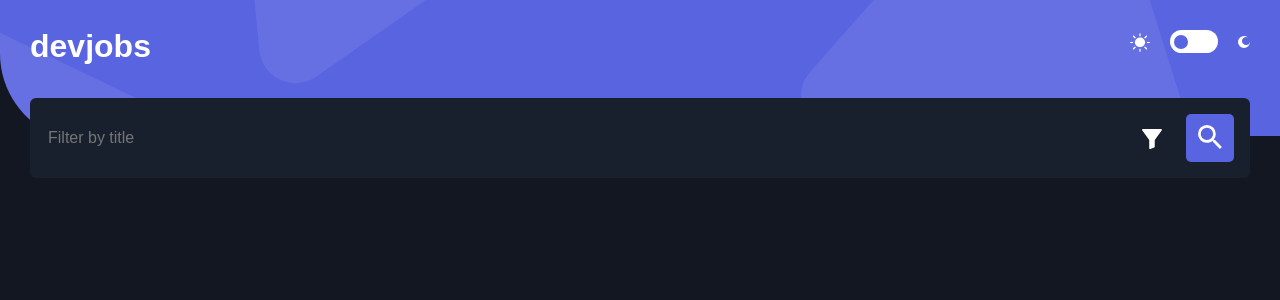
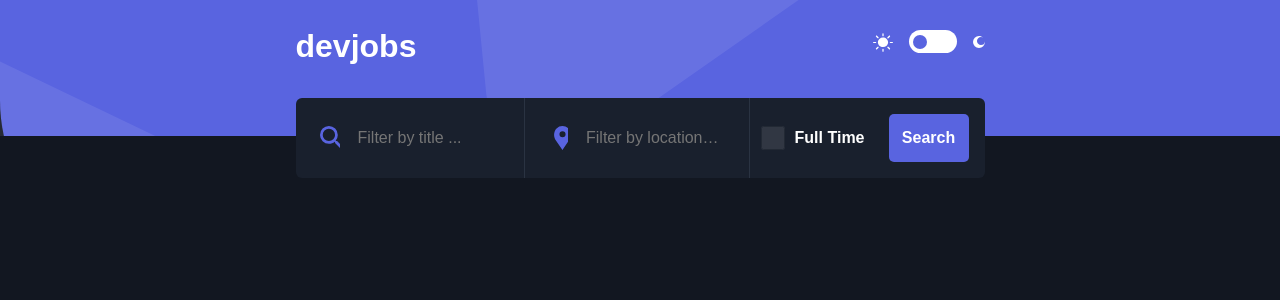
Before and after one commit to harrisonJones12/github-jobs, a React (Create React App) app: page / in a window 1280 px wide. Shown: the top 300 px of the page. Built offline with nearby package versions, Linux system fonts and the light colour scheme.

Commit message:
Add tablet and desktop search bar styles  (#4)

```diff
--- a/src/components/SearchBar/SearchBar.jsx
+++ b/src/components/SearchBar/SearchBar.jsx
@@ -1,4 +1,24 @@
+import React, { useEffect, useState } from "react";
+
 const SearchBar = () => {
+  const [viewportWidth, setViewportWidth] = useState(window.innerWidth);
+
+  const desktopBreakPoint = 1440;
+
+  const TabletBreakPoint = 768;
+
+  useEffect(() => {
+    //call function to set viewport width in state
+    const handleWindowResize = () => setViewportWidth(window.innerWidth);
+
+    window.addEventListener("resize", handleWindowResize);
+
+    // cleanup
+    return () => {
+      window.removeEventListener("resize", handleWindowResize);
+    };
+  }, []);
+
   const filterIcon = (
     <svg width="20" height="20" xmlns="http://www.w3.org/2000/svg">
       <path
@@ -21,14 +41,88 @@ const SearchBar = () => {
     </svg>
   );
 
+  const searchDesktopIcon = (
+    <svg
+      width="24"
+      height="24"
+      xmlns="http://www.w3.org/2000/svg"
+      className="search-desktop-icon"
+    >
+      <path
+        d="M17.112 15.059h-1.088l-.377-.377a8.814 8.814 0 002.15-5.784A8.898 8.898 0 008.898 0 8.898 8.898 0 000 8.898a8.898 8.898 0 008.898 8.899c2.211 0 4.23-.808 5.784-2.143l.377.377v1.081l6.845 6.832 2.04-2.04-6.832-6.845zm-8.214 0A6.16 6.16 0 118.9 2.737a6.16 6.16 0 010 12.322z"
+        fill="#5964e0"
+        fill-rule="nonzero"
+      />
+    </svg>
+  );
+
+  const locationIcon = (
+    <svg
+      width="17"
+      height="24"
+      xmlns="http://www.w3.org/2000/svg"
+      className="location-icon"
+    >
+      <path
+        d="M14.358 2.451A8.3 8.3 0 008.448 0a8.3 8.3 0 00-5.911 2.451c-2.922 2.925-3.285 8.427-.786 11.76l6.697 9.683 6.687-9.669c2.508-3.347 2.145-8.85-.777-11.774zm-5.833 8.894a3.057 3.057 0 01-3.051-3.054 3.057 3.057 0 013.05-3.055 3.057 3.057 0 013.052 3.055 3.057 3.057 0 01-3.051 3.054z"
+        fill="#5964E0"
+        fill-rule="nonzero"
+      />
+    </svg>
+  );
+
   const titleSearch = (
-    <div className="search">
-      {searchIcon}
+    <div className="search-icon-input-container">
+      {viewportWidth >= TabletBreakPoint && searchDesktopIcon}
       <input
         type="text"
         className="title-search-field"
-        placeholder="Filter by title"
+        placeholder={
+          viewportWidth >= desktopBreakPoint
+            ? "Filter by title, companies, expertise…"
+            : "Filter by title ..."
+        }
       />
+    </div>
+  );
+
+  const desktopFilterSection = (
+    <>
+      <div className="vertical-line"></div>
+      <div className="filter-icon-input-desktop-container">
+        {locationIcon}
+        <input
+          type="text"
+          className="location-search-field"
+          placeholder="Filter by location…"
+        />
+      </div>
+      <div className="vertical-line two"></div>
+    </>
+  );
+
+  const mobileFilterSearch = (
+    <div className="icon-button-group">
+      {filterIcon}
+      <button className="search-button">{searchIcon}</button>
+    </div>
+  );
+
+  const desktopSearchSection = (
+    <div className="search-button-input-container">
+      <div className="input-label-container">
+        <input
+          type="checkbox"
+          className="full-time-only-checkbox"
+          id="full-time-only-checkbox"
+          name="vehicle1"
+          value="Bike"
+        />
+        <label for="full-time-only-checkbox" className="check-box-label">
+          {viewportWidth >= desktopBreakPoint ? "full time only" : "full time"}
+        </label>
+      </div>
+      <button className="tablet-desktop-search-button">search</button>
     </div>
   );
 
@@ -37,15 +131,11 @@ const SearchBar = () => {
       <div className="search-container">
         <form className="search-form">
           <fieldset className="field-set">
-            <input
-              type="text"
-              className="title-search-field"
-              placeholder="Filter by title"
-            />
-            <div className="icon-button-group">
-              {filterIcon}
-              <button className="search-button">{searchIcon}</button>
-            </div>
+            {titleSearch}
+            {viewportWidth >= TabletBreakPoint
+              ? desktopFilterSection
+              : mobileFilterSearch}
+            {viewportWidth >= TabletBreakPoint && desktopSearchSection}
           </fieldset>
         </form>
       </div>
--- a/src/components/SearchBar/SearchBar.scss
+++ b/src/components/SearchBar/SearchBar.scss
@@ -1,38 +1,155 @@
 .search-container {
-  background-color: #19202d;
+  background-color: #19202d; //very dark blue
   border-radius: 6px;
   height: 80px;
   box-sizing: border-box;
   margin-top: 36px;
 
+  @media (min-width: 768px) {
+    width: 689px;
+  }
+
+  @media (min-width: 1440px) {
+    width: 100%;
+  }
+
   .search-form {
-    // padding: 16px;
-    // display: flex;
-    // justify-content: space-between;
-
-    //TODO add a media query here if need be
-
     .field-set {
       padding: 16px;
       display: flex;
       justify-content: space-between;
+
+      @media (min-width: 768px) {
+        height: 80px;
+        padding: 0;
+
+        .vertical-line {
+          height: auto;
+          border-left: 1px solid #6e8098;
+          opacity: 0.2;
+        }
+
+        .filter-icon-input-desktop-container {
+          margin-left: 23px;
+          display: flex;
+          align-items: center;
+          width: 169px;
+          margin-right: 20px;
+
+          @media (min-width: 1440px) {
+            margin-right: 108px;
+          }
+        }
+      }
     }
 
-    .field-set .title-search-field {
+    .title-search-field,
+    .location-search-field {
       background: transparent;
       border: none;
       color: #fff;
       font-size: 16px;
-      width: 105px;
+    }
+
+    .title-search-field {
+      width: 107px;
+
+      @media (min-width: 1440px) {
+        width: 271px;
+      }
+    }
+
+    .location-search-field {
+      @media (min-width: 768px) {
+        width: 135px;
+      }
     }
 
     .search-button {
       width: 48px;
       height: 48px;
-      background: #5964e0;
+      background: #5964e0; //violet
       border-radius: 5px;
       border: none;
       margin-left: 24px;
     }
   }
+
+  @media (min-width: 768px) {
+    .search-desktop-icon,
+    .location-icon {
+      margin-right: 16px;
+    }
+  }
+
+  .search-icon-input-container {
+    align-self: center;
+    @media (min-width: 768px) {
+      display: flex;
+      align-items: center;
+
+      margin-left: 24px;
+      width: 147px;
+      margin-right: 51px;
+    }
+
+    @media (min-width: 1440px) {
+      width: 312px;
+      margin-left: 32px;
+      margin-right: 119px;
+    }
+  }
+
+  .search-button-input-container {
+    @media (min-width: 768px) {
+      display: flex;
+      align-items: center;
+
+      .input-label-container {
+        width: 108px;
+        display: flex;
+        align-items: center;
+        justify-content: space-between;
+
+        @media (min-width: 1440px) {
+          width: 148px;
+        }
+      }
+
+      .full-time-only-checkbox {
+        background-color: #19202d;
+        opacity: 0.1;
+        width: 24px;
+        height: 24px;
+      }
+
+      .full-time-only-checkbox:checked {
+        opacity: 1;
+      }
+      .check-box-label {
+        color: white;
+        text-transform: capitalize;
+        font-size: 16px;
+        font-weight: bold;
+      }
+
+      .tablet-desktop-search-button {
+        height: 48px;
+        width: 80px;
+        background: #5964e0; //violet
+        border-radius: 5px;
+        border: none;
+        margin-left: 24px;
+        color: white;
+        font-size: 16px;
+        text-transform: capitalize;
+        font-weight: bold;
+        margin-right: 16px;
+
+        @media (min-width: 1440px) {
+          width: 123px;
+        }
+      }
+    }
+  }
 }
--- a/src/components/Toggle/Toggle.scss
+++ b/src/components/Toggle/Toggle.scss
@@ -1,7 +1,7 @@
 .toggle-switch-icon-container {
   display: flex;
   justify-content: space-between;
-  width: 120px;
+  width: 112px;
   align-items: center;
 
   .switch {
--- a/src/containers/Header/Header.jsx
+++ b/src/containers/Header/Header.jsx
@@ -7,13 +7,15 @@ import SearchBar from "components/SearchBar/SearchBar";
 const Header = () => {
   return (
     <div className="nav-section-container">
-      <div className="heading-toggle-container">
-        <h1 className="nav-heading">devjobs</h1>
-        <div className="night-day-mode-toggle">
-          <Toggle />
+      <div className="nav-inner-wrapper">
+        <div className="heading-toggle-container">
+          <h1 className="nav-heading">devjobs</h1>
+          <div className="night-day-mode-toggle">
+            <Toggle />
+          </div>
         </div>
+        <SearchBar />
       </div>
-      <SearchBar />
     </div>
   );
 };
--- a/src/containers/Header/Header.scss
+++ b/src/containers/Header/Header.scss
@@ -12,19 +12,35 @@
   display: flex;
   flex-direction: column;
   justify-content: space-between;
+  align-items: center;
   padding: 30px;
+
+  .nav-inner-wrapper {
+    width: 327px;
+
+    @media (min-width: 768px) {
+      width: 689px;
+    }
+    @media (min-width: 1440px) {
+      width: 1110px;
+    }
+  }
 
   @media (min-width: 768px) {
     background-image: url("../../assets/tablet/bg-pattern-header.svg");
   }
 
-  @media (min-width: 1110px) {
+  @media (min-width: 1440px) {
     background-image: url("../../assets/desktop/bg-pattern-header.svg");
   }
 
   .heading-toggle-container {
     display: flex;
     justify-content: space-between;
+
+    .nav-heading {
+      width: 115px;
+    }
   }
 
   .nav-heading {
```
Also changed, not shown: 2 other files (tests, documents, lock files or other folders).
